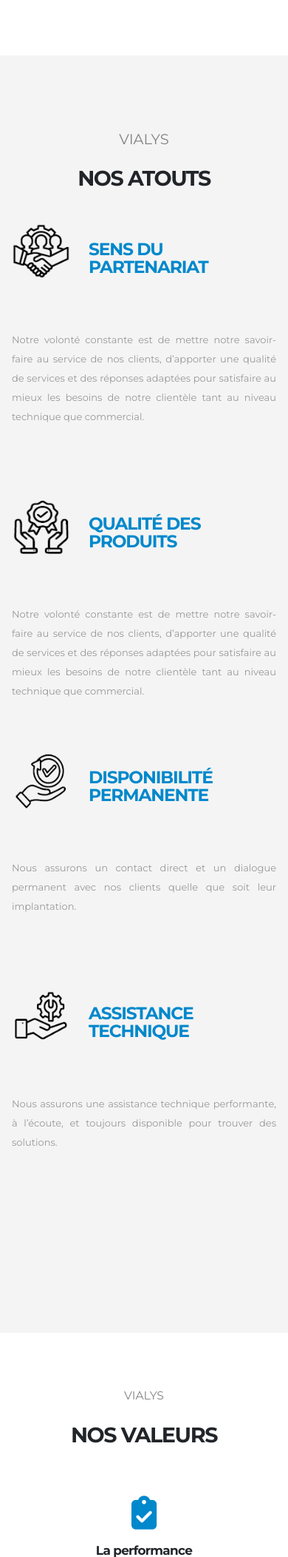
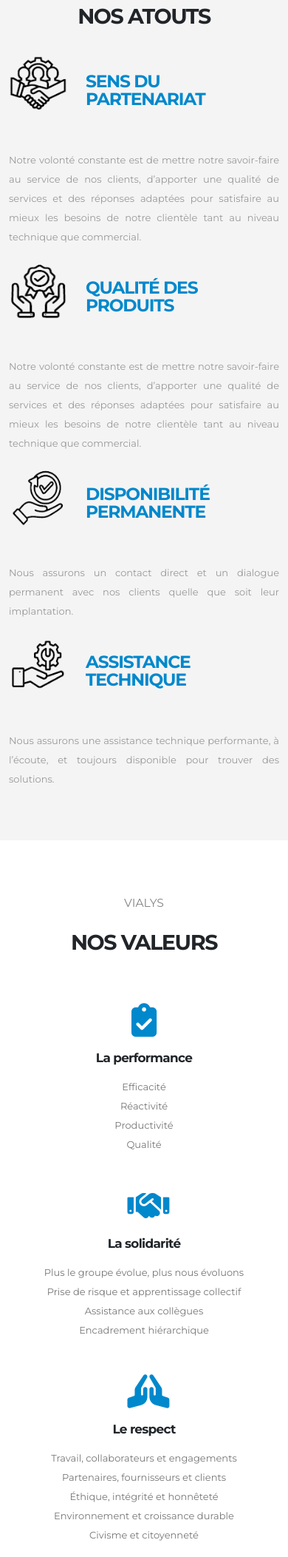
Before and after one commit to elmehdi-elfedini/vialys-project, a Django app: page / in a window 390 px wide. Shown: the part 1734-3839 px from the top of the page at 74% size. Run offline with Django 5.2, Linux system fonts and the light colour scheme; data comes from the database, SQL or seed files in the repository; some libraries are stand-ins or nearby versions.

Commit message:
Update acceuil.html

```diff
--- a/products/templates/products/acceuil.html
+++ b/products/templates/products/acceuil.html
@@ -5,55 +5,90 @@
 {% block title %} Acceuil | Vialys {% endblock %}
 
 {% block content %}
+<style>
+    body,
+    html {
+        /* margin-bottom: 20px; */
+        padding: 0;
+        height: 100%;
+    }
+    @media (max-width: 991px) {
+  .owl-carousel .owl-item {
+    height: 390px !important;
+  }
+}
+
+@media (max-width: 767px) {
+  .owl-carousel .owl-item {
+    height: 290px !important;
+  }
+}
+
+</style>
 <div class="owl-carousel owl-carousel-light owl-carousel-light-init-fadeIn owl-theme manual dots-inside dots-horizontal-center show-dots-hover show-dots-xs nav-style-1 nav-inside nav-inside-plus nav-dark nav-lg nav-font-size-lg show-nav-hover mb-0"
-    data-plugin-options="{'autoplayTimeout': 7000}" data-dynamic-height="['500px','500px','500px','500px','500px']"
-    style="height: 500px;">
-    <div class="owl-stage-outer">
-        <div class="owl-stage " style="margin-top: 50px">
+    data-plugin-options="{'autoplayTimeout': 7000}" data-dynamic-height="['300px','300px','300px','300px','300px']"
+    style="height: 550px; margin-top: 50px; width:100% !important; ">
+    <div class="owl-stage-outer" >
+        <div class="owl-stage " >
             <!-- Carousel Slide 1 -->
-            <div class="owl-item position-relative overflow-hidden p-3"
-                style="background-image: url({% static 'images/38273@1x.png' %}); background-size: cover; background-position: center; ">
+            <div class="owl-item position-relative overflow-hidden "
+                style="background-image: url({% static 'images/38273@1x.png' %}); background-size: cover; background-position: center; width:100% !important;  " >
                 <div class="container position-relative z-index-3 h-100">
                     <div class="row justify-content-start align-items-center h-100">
                         <div class="col-lg-7">
-                            <div class="d-flex flex-column align-items-start mt-4">
                             <!-- Added mt-4 for top margin -->
 
                             <h1 class="text-white font-weight-extra-bold text-10 text-md-12-13 line-height-1 mb-2 appear-animation"
                                 data-appear-animation="blurIn" data-appear-animation-delay="100"
-                                    data-plugin-options="{'minWindowWidth': 0}" style="font-size:75px !important;">
-                                    BAKING <br>PARTNERS</h1>
+                                data-plugin-options="{'minWindowWidth': 0}" >
+                                BAKING <br>PARTNERS
+                            </h1>
                             <p class="text-4-5 text-white font-weight-light mb-4" data-plugin-animated-letter>
-                                    Vialys est spécialisée en ingrédients pour la boulangerie,<br> la viennoiserie et la pâtisserie. <br>
-                                    Depuis 2013 <br> </p>
+                                Vialys est spécialisée en ingrédients pour la boulangerie,<br> la viennoiserie et la
+                                pâtisserie. <br> Depuis 2013 <br>
+                            </p>
+
                         </div>
                     </div>
                 </div>
-                </div>
+
+                <style>
+                    /* Base styling for larger screens */
+                    .text-10 { font-size: 75px !important ;}
+                    .text-4-5 { font-size: 24px; }
+
+                    /* Responsive styling for mobile devices */
+                    @media (max-width: 768px) {
+                        .text-10 { font-size: 40px !important; }
+                        .text-4-5 { font-size: 20px !important; }
+                    }
+
+                    @media (max-width: 576px) {
+                        .text-10 { font-size: 40px !important; }
+                        .text-4-5 { font-size: 20px !important; }
+                    }
+                </style>
+
             </div>
             <!-- Carousel Slide 2 -->
             <div class="owl-item position-relative"
-                style="background-image: url({% static 'images/112972@1x.png' %}); background-size: cover; background-position: center;">
+                style="background-image: url({% static 'images/112972@1x.png' %}); background-size: cover; background-position: center;width:100% !important ">
                 <div class="container position-relative z-index-1 h-100">
-                    <div class="row justify-content-center align-items-center h-100">
+                    <div class="row justify-content-center align-items-center h-90">
                         <div class="col-lg-7">
-                            <div class="d-flex flex-column align-items-start mt-4">
-                                <!-- Added mt-4 for top margin -->
 
-                            </div>
                         </div>
                     </div>
                 </div>
             </div>
             <!-- Carousel Slide 3 -->
             <div class="owl-item position-relative"
-                style="background-image: url({% static 'images/image-28@1x.png' %}); background-size: cover; background-position: center;">
+                style="background-image: url({% static 'images/image-28@1x.png' %}); background-size: cover; background-position: center;width:100% !important ">
                 <div class="container position-relative z-index-1 h-100">
                     <div class="row justify-content-center align-items-center h-100">
 
                         <div class="col-lg-7">
-                            <div class="d-flex flex-column align-items-center">
-                            </div>
+
                         </div>
                     </div>
                 </div>
@@ -101,7 +136,7 @@
 </div>
 
 <div class="container py-4 my-5">
-    <div class="row justify-content-center text-center mb-4 appear-animation" data-appear-animation="fadeInUpShorter"
+    <div class="row justify-content-center text-center appear-animation" data-appear-animation="fadeInUpShorter"
         data-appear-animation-delay="300">
         <div class="col-lg-8">
             <h2 class="font-weight-bold mb-3 mt-3">NOTRE ÉQUIPE</h2>
@@ -114,33 +149,33 @@
     </div>
 </div>
 
-<section class="section section-height-2 mt-0 mb-3 border-0">
-    <div class="container my-5 p-3">
-        <div class="row justify-content-center text-center mb-4 appear-animation"
-            data-appear-animation="fadeInUpShorter" data-appear-animation-delay="600">
+<section class="section  ">
+    <div class="container ">
+        <div class="row justify-content-center text-center appear-animation" data-appear-animation="fadeInUpShorter"
+            data-appear-animation-delay="600">
             <div class="col-lg-6">
                 <p class="opacity-9 text-5">VIALYS</p>
-                <h2 class="font-weight-bold mb-3 mt-3 text-color-dark">NOS ATOUTS</h2>
+                <h2 class="font-weight-bold  mt-3 text-color-dark">NOS ATOUTS</h2>
             </div>
         </div>
 
-        <div class="row mb-5 justify-content-center">
-            <div class="col-md-5 mb-5  appear-animation" data-appear-animation="fadeInUpShorter"
+        <div class="row  justify-content-center">
+            <div class="col-md-5   appear-animation" data-appear-animation="fadeInUpShorter"
                 data-appear-animation-delay="300"> <!-- Adjusted column size -->
-                <div class="d-flex mb-3">
+                <div class="d-flex ">
                     <img src="{% static 'images/icones/partenariat-icon.png' %}" loading="lazy" alt="Partenariat"
                         class="img-fluid mr-3" style="width: 80px; height: 80px;">
                     <h3 class="text-primary font-weight-bold p-4">Sens du <br>partenariat</h3>
                 </div>
-                <p class="text-muted text-justify mb-5"> <!-- Changed mb-4 to mb-5 -->
+                <p class="text-muted text-justify "> <!-- Changed to  -->
                     Notre volonté constante est de mettre notre savoir-faire au service de nos clients,
                     d’apporter une qualité de services et des réponses adaptées pour satisfaire au mieux les
                     besoins de notre clientèle tant au niveau technique que commercial.
                 </p>
             </div>
-            <div class="col-md-5 mb-5  appear-animation" data-appear-animation="fadeInUpShorter"
+            <div class="col-md-5   appear-animation" data-appear-animation="fadeInUpShorter"
                 data-appear-animation-delay="300"> <!-- Adjusted column size -->
-                <div class="d-flex mb-3">
+                <div class="d-flex ">
                     <img src="{% static 'images/icones/qualite-produits-icon.png' %}" alt="Qualité des Produits"
                         class="img-fluid mr-3" style="width: 80px; height: 80px;">
                     <h3 class="text-primary font-weight-bold p-4">Qualité des <br>produits</h3>
@@ -152,26 +187,26 @@
                 </p>
 
             </div>
-            <div class="col-md-5 mb-5  appear-animation" data-appear-animation="fadeInUpShorter"
+            <div class="col-md-5   appear-animation" data-appear-animation="fadeInUpShorter"
                 data-appear-animation-delay="300"> <!-- Adjusted column size -->
-                <div class="d-flex mb-3">
+                <div class="d-flex ">
                     <img src="{% static 'images/icones/disponibilite-icon.png' %}" loading="lazy"
                         alt="Disponibilité Permanente" class="img-fluid mr-3" style="width: 80px; height: 80px;">
                     <h3 class="text-primary font-weight-bold p-4">Disponibilité<br> permanente</h3>
                 </div>
-                <p class="text-muted text-justify mb-5"> <!-- Changed mb-4 to mb-5 -->
+                <p class="text-muted text-justify "> <!-- Changed to  -->
                     Nous assurons un contact direct et un dialogue permanent avec nos clients quelle que
                     soit leur implantation.
                 </p>
             </div>
-            <div class="col-md-5 mb-5  appear-animation" data-appear-animation="fadeInUpShorter"
+            <div class="col-md-5   appear-animation" data-appear-animation="fadeInUpShorter"
                 data-appear-animation-delay="300"> <!-- Adjusted column size -->
-                <div class="d-flex mb-3">
+                <div class="d-flex ">
                     <img src="{% static 'images/icones/assistance-technique-icon.png' %}" loading="lazy"
                         alt="Assistance Technique" class="img-fluid mr-3" style="width: 80px; height: 80px;">
                     <h3 class="text-primary font-weight-bold p-4">Assistance<br> technique</h3>
                 </div>
-                <p class="text-muted text-justify mb-5"> <!-- Changed mb-4 to mb-5 -->
+                <p class="text-muted text-justify "> <!-- Changed mb-4 to mb-5 -->
                     Nous assurons une assistance technique performante, à l’écoute, et toujours disponible
                     pour trouver des solutions.
                 </p>
@@ -245,15 +280,13 @@
 <section class="section section-height-2 mt-0 mb-3 border-0">
     <div class="row justify-content-center">
         <div class="col-lg-10">
-            <div class="owl-carousel owl-theme stage-margin stage-margin-lg nav-style-2 mb-0"
-                data-plugin-options="{'items': 1, 'margin': 100, 'loop': false, 'nav': true, 'dots': false, 'stagePadding': 100}">
+            <div >
                 <div class="text-center">
                     <p class="lead lead-2 text-7">ILS NOUS FONT CONFIANCE</p>
-                    <p class="lead lead-2 font-weight-semibold mb-0 text-10 p-4">RÉFÉRENCES</p>
+                    <p class="lead lead-2 font-weight-semibold mb-0 text-9 p-4">RÉFÉRENCES</p>
                 </div>
             </div>
-            <div class="owl-carousel owl-theme stage-margin nav-style-1"
-                data-plugin-options="{
+            <div class="owl-carousel owl-theme stage-margin nav-style-1" data-plugin-options="{
                     'items': 5,
                     'margin': 10,
                     'loop': true,
@@ -318,7 +351,7 @@
 </style>
 
 <script>
-$(document).ready(function(){
+    $(document).ready(function () {
         $('.owl-carousel').owlCarousel();
     });
 </script>
@@ -353,7 +386,7 @@
         data-plugin-options="{'items': 3, 'margin': 5, 'loop': false, 'nav': true, 'dots': false, 'stagePadding': 20}">
 
         <!-- First Item with YouTube Video -->
-        <div class="card" style="width: 100%; border: none; border-radius: 0;">
+        <div class="card" style="width: 100%;height: 200px; border: none; border-radius: 0;">
             <div class="card-body" style="position: relative; padding: 0;">
                 <!-- Embedding a YouTube video -->
                 <iframe width="100%" height="200" src="https://www.youtube.com/embed/OezPlFK2n9w"
@@ -364,7 +397,7 @@
         </div>
 
         <!-- Second Item with YouTube Video -->
-        <div class="card" style="width: 100%; border: none; border-radius: 0;">
+        <div class="card" style="width: 100%;height: 200px; border: none; border-radius: 0;">
             <div class="card-body" style="position: relative; padding: 0;">
                 <!-- Embedding a YouTube video -->
                 <iframe width="100%" height="200" src="https://www.youtube.com/embed/ZZoXDofgNLM"
@@ -375,7 +408,7 @@
         </div>
 
         <!-- Third Item with YouTube Video -->
-        <div class="card" style="width: 100%; border: none; border-radius: 0;">
+        <div class="card" style="width: 100%; height: 200px;border: none; border-radius: 0;">
             <div class="card-body" style="position: relative; padding: 0;">
                 <!-- Embedding a YouTube video -->
                 <iframe width="100%" height="200" src="https://www.youtube.com/embed/HAaNy8LXXo8" loading="lazy"
@@ -386,7 +419,7 @@
         </div>
 
         <!-- Fourth Item with YouTube Video -->
-        <div class="card" style="width: 100%; border: none; border-radius: 0;">
+        <div class="card" style="width: 100%;height: 200px; border: none; border-radius: 0;">
             <div class="card-body" style="position: relative; padding: 0;">
                 <!-- Embedding a YouTube video -->
                 <iframe width="100%" height="200" src="https://www.youtube.com/embed/JoM6miHyrk0" loading="lazy"
@@ -396,7 +429,7 @@
             </div>
         </div>
         <!-- Five Item with YouTube Video -->
-        <div class="card" style="width: 100%; border: none; border-radius: 0;">
+        <div class="card" style="width: 100%;height: 200px; border: none; border-radius: 0;">
             <div class="card-body" style="position: relative; padding: 0;">
                 <!-- Embedding a YouTube video -->
                 <iframe width="100%" height="200" src="https://www.youtube.com/embed/OezPlFK2n9w" loading="lazy"
@@ -411,19 +444,23 @@
 
 </div>
 
-<section class="bg-image" >
+<section class="bg-image">
     <div class="logo-container">
         <div>
-            <img src="{% static 'images/sans-titre-2-0000s-0001-calque-1@1x.png' %}" loading="lazy" alt="Logo 1" class="logo-img">
+            <img src="{% static 'images/sans-titre-2-0000s-0001-calque-1@1x.png' %}" loading="lazy" alt="Logo 1"
+                class="logo-img">
         </div>
         <div>
-            <img src="{% static 'images/sans-titre-2-0000s-0002-calque-2@1x.png' %}" loading="lazy" alt="Logo 2" class="logo-img">
+            <img src="{% static 'images/sans-titre-2-0000s-0002-calque-2@1x.png' %}" loading="lazy" alt="Logo 2"
+                class="logo-img">
         </div>
         <div>
-            <img src="{% static 'images/sans-titre-2-0000s-0003-calque-3@1x.png' %}" loading="lazy" alt="Logo 3" class="logo-img">
+            <img src="{% static 'images/sans-titre-2-0000s-0003-calque-3@1x.png' %}" loading="lazy" alt="Logo 3"
+                class="logo-img">
         </div>
         <div>
-            <img src="{% static 'images/sans-titre-2-0000s-0004-calque-4@1x.png' %}" loading="lazy" alt="Logo 4" class="logo-img">
+            <img src="{% static 'images/sans-titre-2-0000s-0004-calque-4@1x.png' %}" loading="lazy" alt="Logo 4"
+                class="logo-img">
         </div>
     </div>
 </section>
@@ -439,6 +476,7 @@
         justify-content: center;
         align-items: center;
         padding: 1rem;
+        margin-top: -183px;
     }
 
     .logo-container {
@@ -449,7 +487,7 @@
         display: flex;
         justify-content: space-around;
         align-items: center;
-    box-shadow: 0 2px 5px rgba(0,0,0,0.1);
+        box-shadow: 0 2px 5px rgba(0, 0, 0, 0.1);
         margin-bottom: -311px;
     }
 
@@ -479,7 +517,8 @@
         .logo-img {
             max-width: 60px;
         }
-}</style>
+    }
+</style>
 
 
 {% endblock %}
```
Lines whose indentation alone changed are shown as unchanged.
